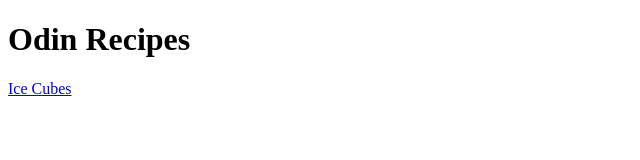
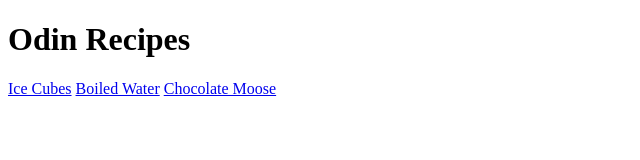
Before and after one commit to SubaniMalla/odin, a plain HTML site: page odin recipes/index.html in a window 1280 px wide. Shown: the whole page, without its empty margins (0-640 px from the left). Drawn offline with Linux system fonts and the light colour scheme.

Commit message:
Edit index.html

```diff
--- a/odin recipes/index.html
+++ b/odin recipes/index.html
@@ -8,5 +8,8 @@
 <body>
     <h1>Odin Recipes</h1>
     <a href="recipes/icecube.html">Ice Cubes</a>
+    <a href="recipes/boiledwater.html">Boiled Water</a>
+    <a href="recipes/chocolatemoose.html">Chocolate Moose</a>
+
 </body>
 </html>
```
